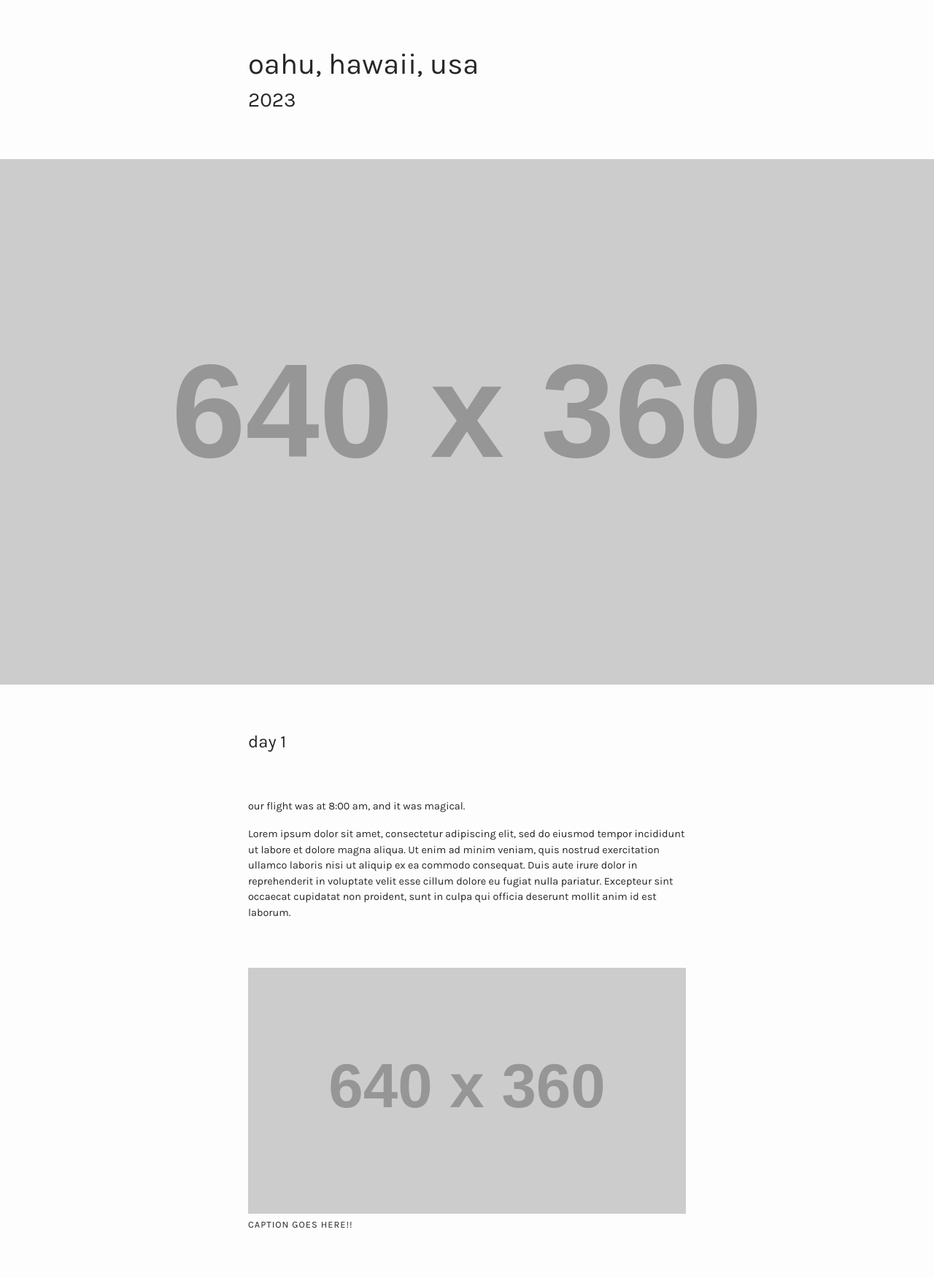
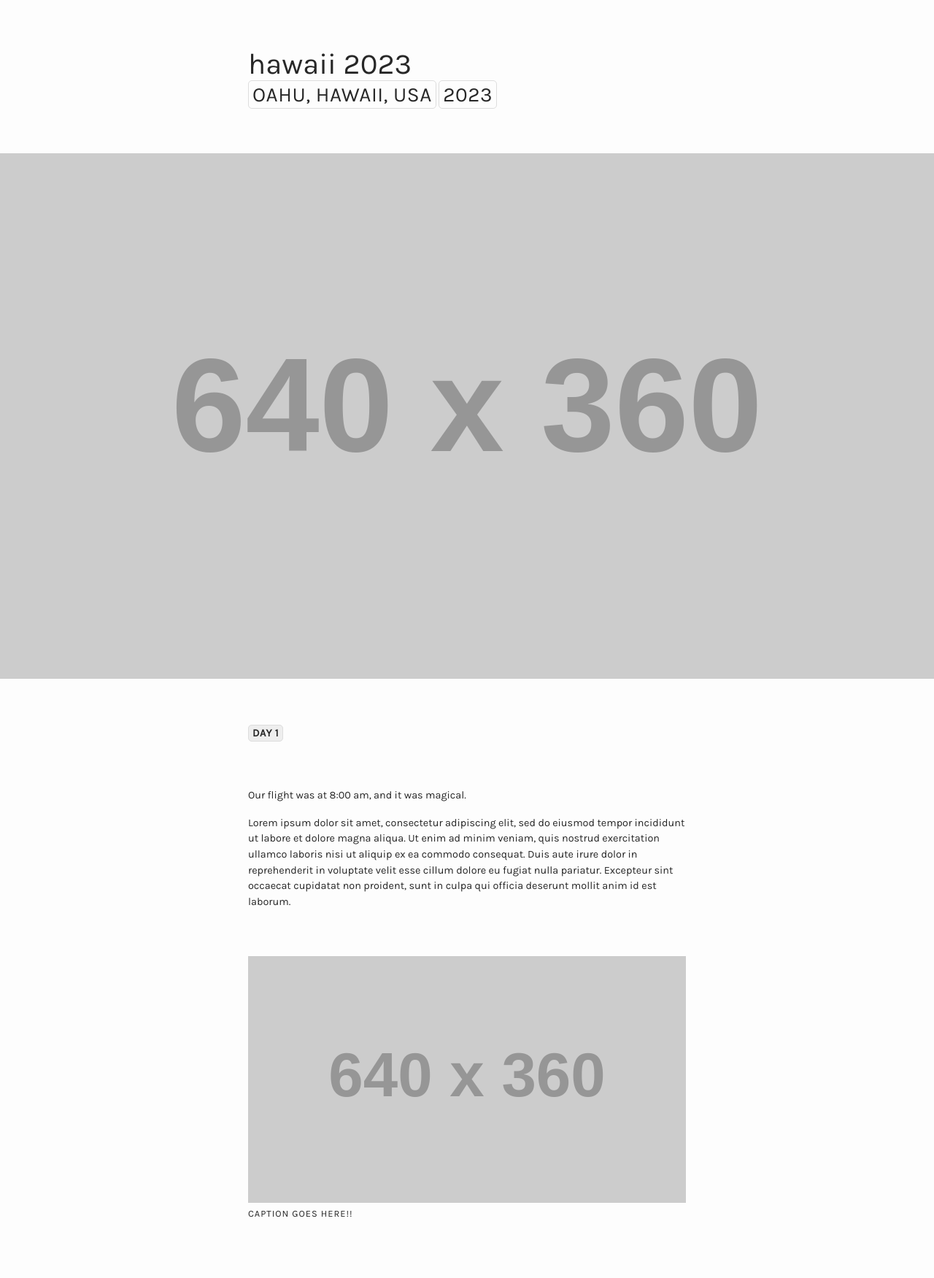
Before and after one commit to natashasupangkat/bon, a Jekyll site: the page built from _trips/hawaii2023.html, in a window 1280 px wide. Shown: the whole page at 73% size. Built offline with Jekyll 4.4.1, drawn with Linux system fonts in a browser that asks for light colours.

Commit message:
styling tags

```diff
--- a/_layouts/trip.html
+++ b/_layouts/trip.html
@@ -3,14 +3,19 @@ layout: default
 ---
 
     <div class="content top">
-        <h1>{{ page.location }}</h1>
-        <h3>{{ page.year }}</h3>
+        <h1>{{ page.title }}</h1>
+        <h3 class="tag">{{ page.location }}</h3>
+        <h3 class="tag">{{ page.year }}</h3>
     </div>
 
     {% for asset in page.modules %}
 
         {% if asset._type == "day" %}
-            <div class="content"><h4>{{ asset.number }}</h4></div>
+            <div class="content">
+                <div class="tag bg-grey color-dark">
+                    <strong>{{ asset.number }}</strong>
+                </div>
+            </div>
         {% endif %}
 
         <!--HERO-->
--- a/_sass/main.scss
+++ b/_sass/main.scss
@@ -3,10 +3,14 @@
 // theme colors
 $dark: #272727;
 $light: #fdfdfd;
+$grey: #eee;
+$dark-grey: #777;
 
 $colors: (
     "dark": $dark,
     "light": $light,
+    "grey": $grey,
+    "dark-grey": $dark-grey,
 );
 
 @each $key, $val in $colors {
@@ -23,12 +27,16 @@ $colors: (
     font-style: italic;
 }
 
-.bold {
+.bold, strong {
     font-weight: 700;
 }
 
 .w-100, .w-100 img {
     width: 100%;
+}
+
+h4 {
+    font-size: 1.1rem;
 }
 
 body {
--- a/_sass/trip.scss
+++ b/_sass/trip.scss
@@ -1,12 +1,29 @@
-.caption {
+@mixin tag {
+    display: inline;
+    line-height: 20px;
+    height: 20px;
     text-transform: uppercase;
-    font-size: 0.8rem;
-    letter-spacing: 1px;
-    margin-top: 5px !important;
-    text-align: left;
+    letter-spacing: 0.5px;
+    padding: 2px 5px;
+    border-radius: 5px;
+    text-transform: uppercase;
 }
 
 .content {
     width: 85vw;
     margin: 5vw auto;
 }
+
+.caption {
+    font-size: 0.8rem;
+    letter-spacing: 1px;
+    margin-top: 5px !important;
+    text-align: left;
+    text-transform: uppercase;
+}
+
+.tag {
+    @include tag;
+
+    border: 1px solid #ddd;
+}
--- a/_trips/hawaii2023.html
+++ b/_trips/hawaii2023.html
@@ -16,7 +16,7 @@ modules:
   - _type: day
     number: day 1
   - _type: text
-    text: our flight was at 8:00 am, and it was magical. <p>Lorem ipsum dolor sit amet, consectetur adipiscing elit, sed do eiusmod tempor incididunt ut labore et dolore magna aliqua. Ut enim ad minim veniam, quis nostrud exercitation ullamco laboris nisi ut aliquip ex ea commodo consequat. Duis aute irure dolor in reprehenderit in voluptate velit esse cillum dolore eu fugiat nulla pariatur. Excepteur sint occaecat cupidatat non proident, sunt in culpa qui officia deserunt mollit anim id est laborum.</p>
+    text: Our flight was at 8:00 am, and it was magical. <p>Lorem ipsum dolor sit amet, consectetur adipiscing elit, sed do eiusmod tempor incididunt ut labore et dolore magna aliqua. Ut enim ad minim veniam, quis nostrud exercitation ullamco laboris nisi ut aliquip ex ea commodo consequat. Duis aute irure dolor in reprehenderit in voluptate velit esse cillum dolore eu fugiat nulla pariatur. Excepteur sint occaecat cupidatat non proident, sunt in culpa qui officia deserunt mollit anim id est laborum.</p>
   - _type: image
     img: http://via.placeholder.com/640x360
     caption: caption goes here!!
```
Also changed, not shown: 3 other files.
